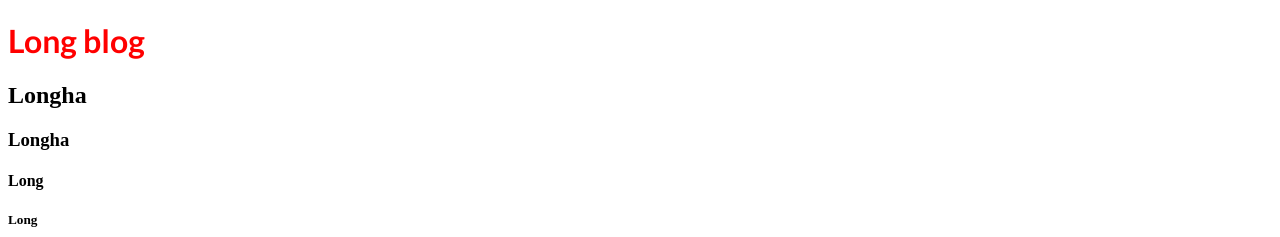
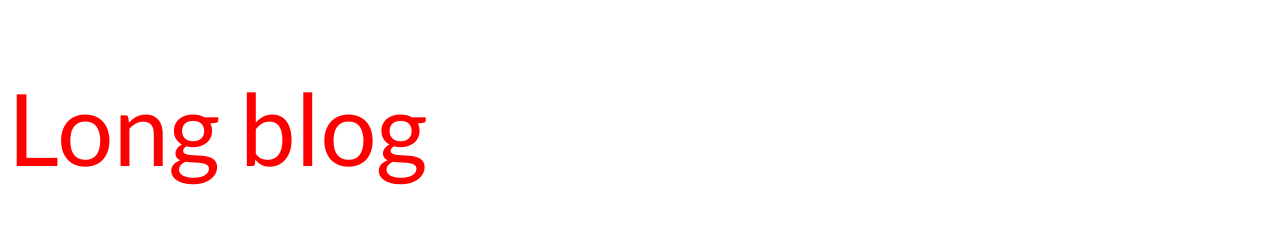
Before and after one commit to longha30042009/learnhtmlcss, a plain HTML site: page index.html in a window 1280 px wide. Shown: the top 237 px of the page. Drawn offline with Linux system fonts and the light colour scheme.

Commit message:
chinh font size

```diff
--- a/style.css
+++ b/style.css
@@ -1,6 +1,8 @@
 h1{
     color:red;
     font-family: 'Lato' , sans-serif;
+    font-weight: 400;
+    font-size: 100px;
 }
 
 textarea{
```
